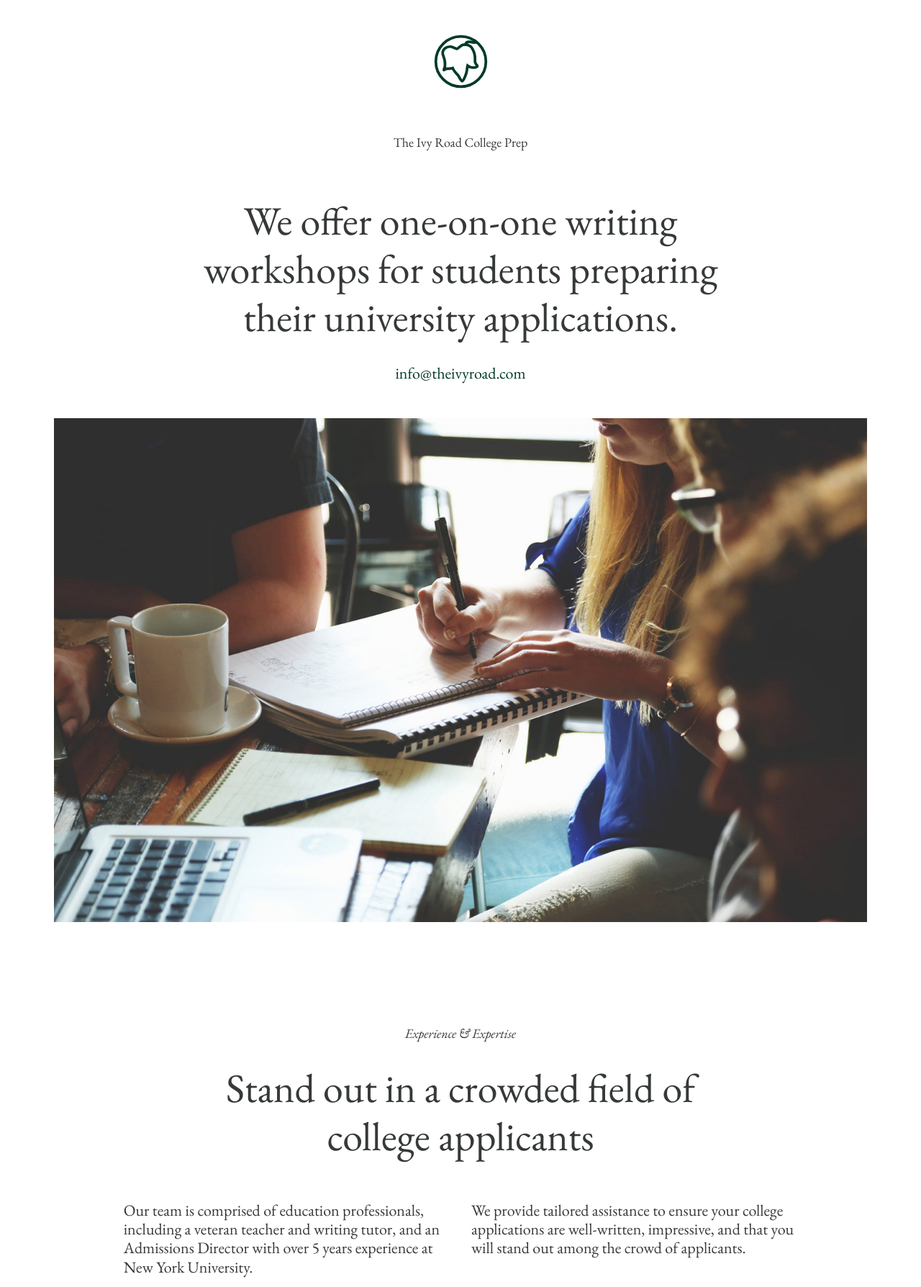
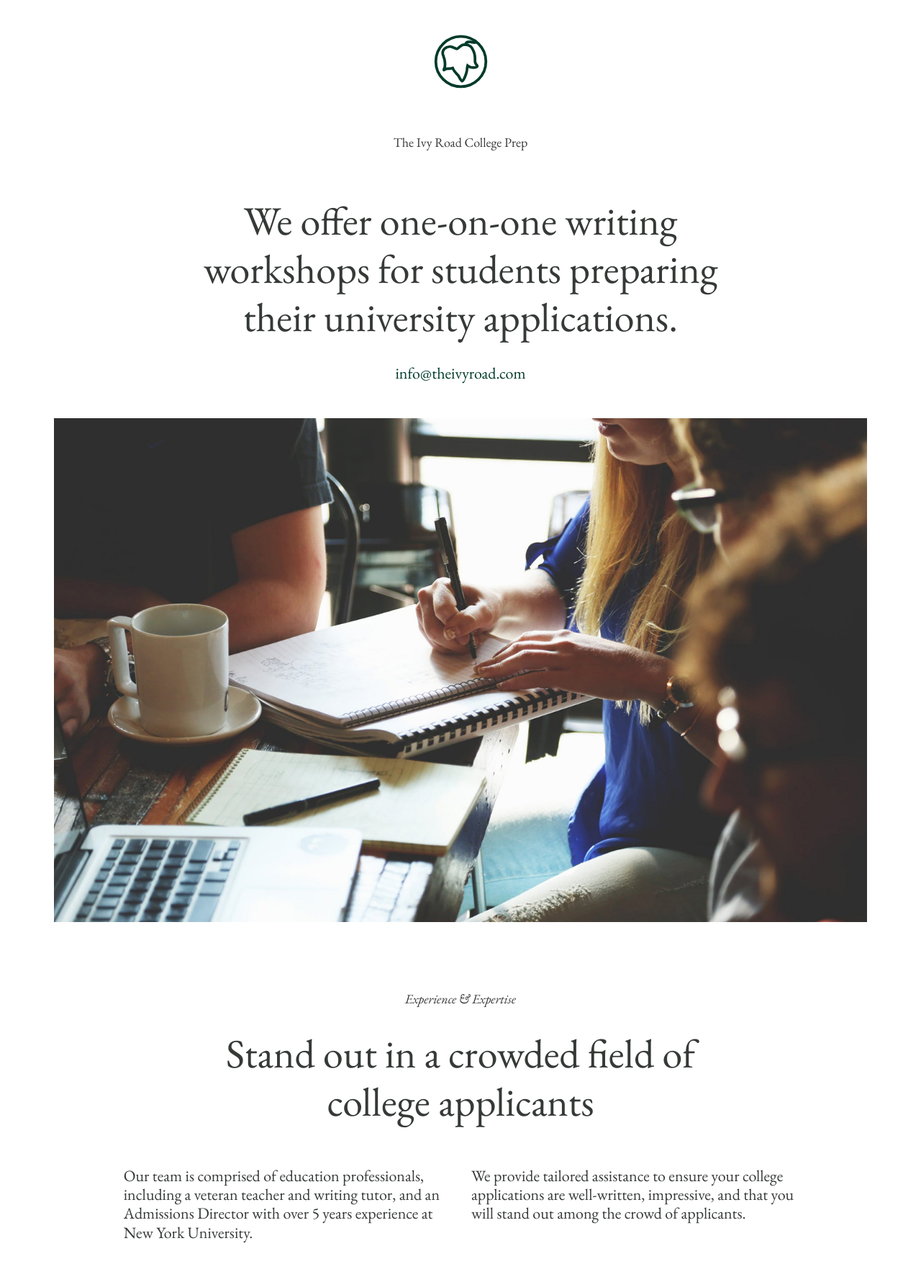
Before and after one commit to tylerhancock/ivy-road, a Jekyll site: the page built from index.html, in a window 1280 px wide. Shown: the top 1788 px of the page at 72% size. Built offline with Jekyll 4.4.1, drawn with Linux system fonts in a browser that asks for light colours; grey boxes are pictures that could not be loaded.

Commit message:
index updates

```diff
--- a/index.html
+++ b/index.html
@@ -3,7 +3,7 @@ layout: default
 title: The Ivy Road | College Essay Prep on Long Island
 id: home
 ---
-<section class="section pb-lg-5" id="intro">
+<section class="section" id="intro">
   <div class="container">
 		<div class="row">
 			<div class="col-12">
@@ -23,7 +23,8 @@ id: home
 		</div>
   </div>
 </section><!-- end section intro -->
-<section class="section py-lg-5" id="expertise">
+
+<section class="section pb-5 pt-lg-5" id="expertise">
   <div class="container">
 		<div class="row">
 			<div class="col-12">
@@ -43,7 +44,7 @@ id: home
 				<p class="font-md text-center text-sm-left">We provide tailored assistance to ensure your college applications are well-written, impressive, and that you will stand out among the crowd of applicants.</p>
 			</div>
 		</div>
-		<div class="row pb-5">
+		<div class="row">
 			<div class="col-6">
 				<img src="images/book-stack.jpg" width="100%"/>
 			</div>
```
Also changed, not shown: 1 other file.
